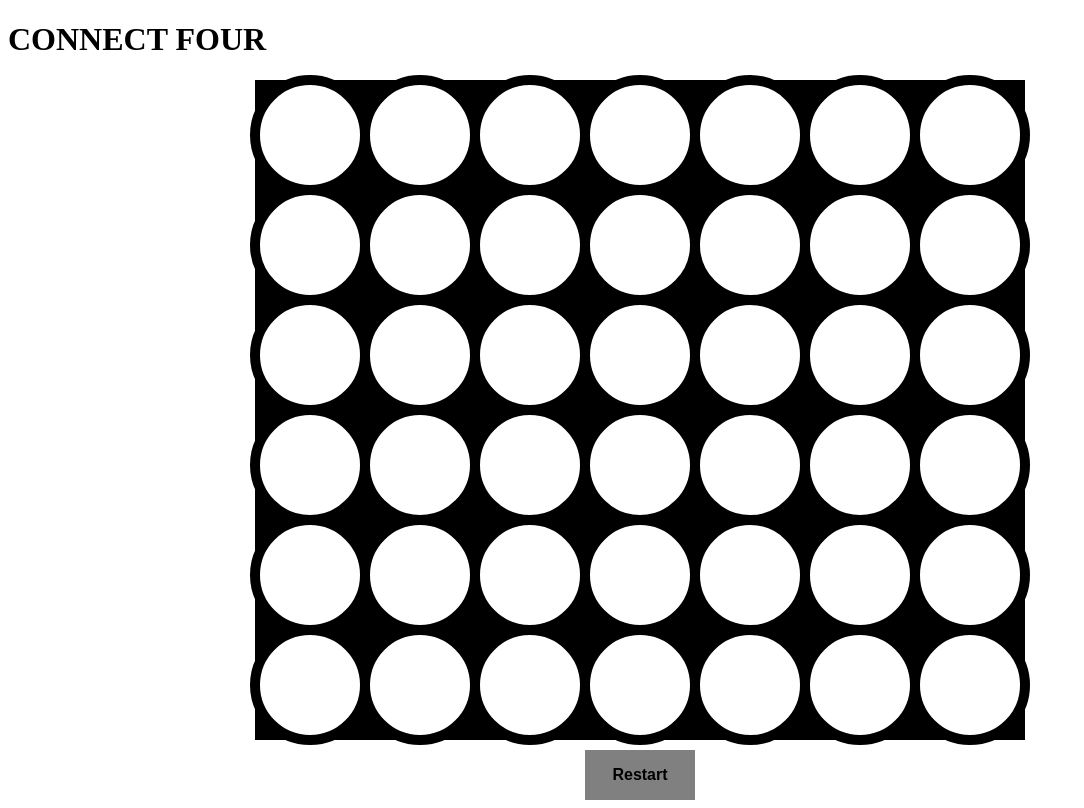
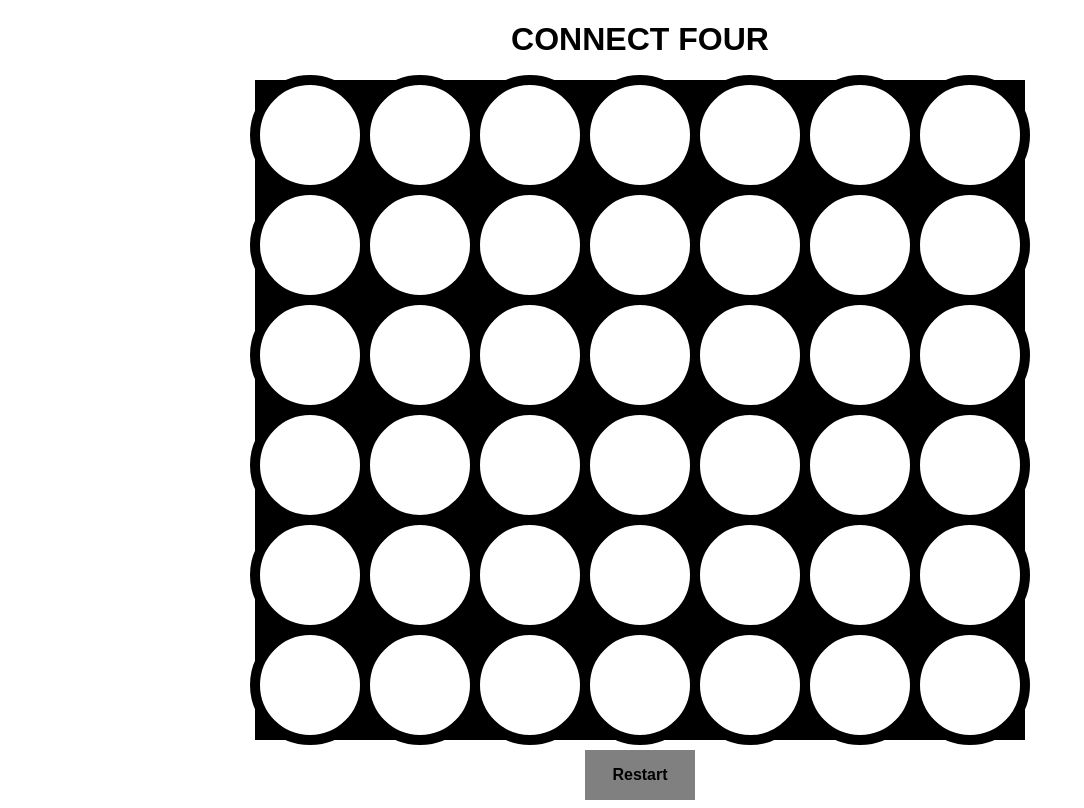
Before and after one commit to cristiaanh/connect-four, a plain HTML site: page main.html in a window 1280 px wide. Shown: the whole page, without its empty margins (0-1084 px from the left). Drawn offline with nearby package versions, Linux system fonts and the light colour scheme.

Commit message:
added css to h1

```diff
--- a/main.css
+++ b/main.css
@@ -34,3 +34,9 @@
     padding: 15px 25px;
     text-align: center;
 }
+
+h1{
+    text-align: center;
+    font-family: Chalkduster, fantasy;
+    font-weight: 700;
+}
```
